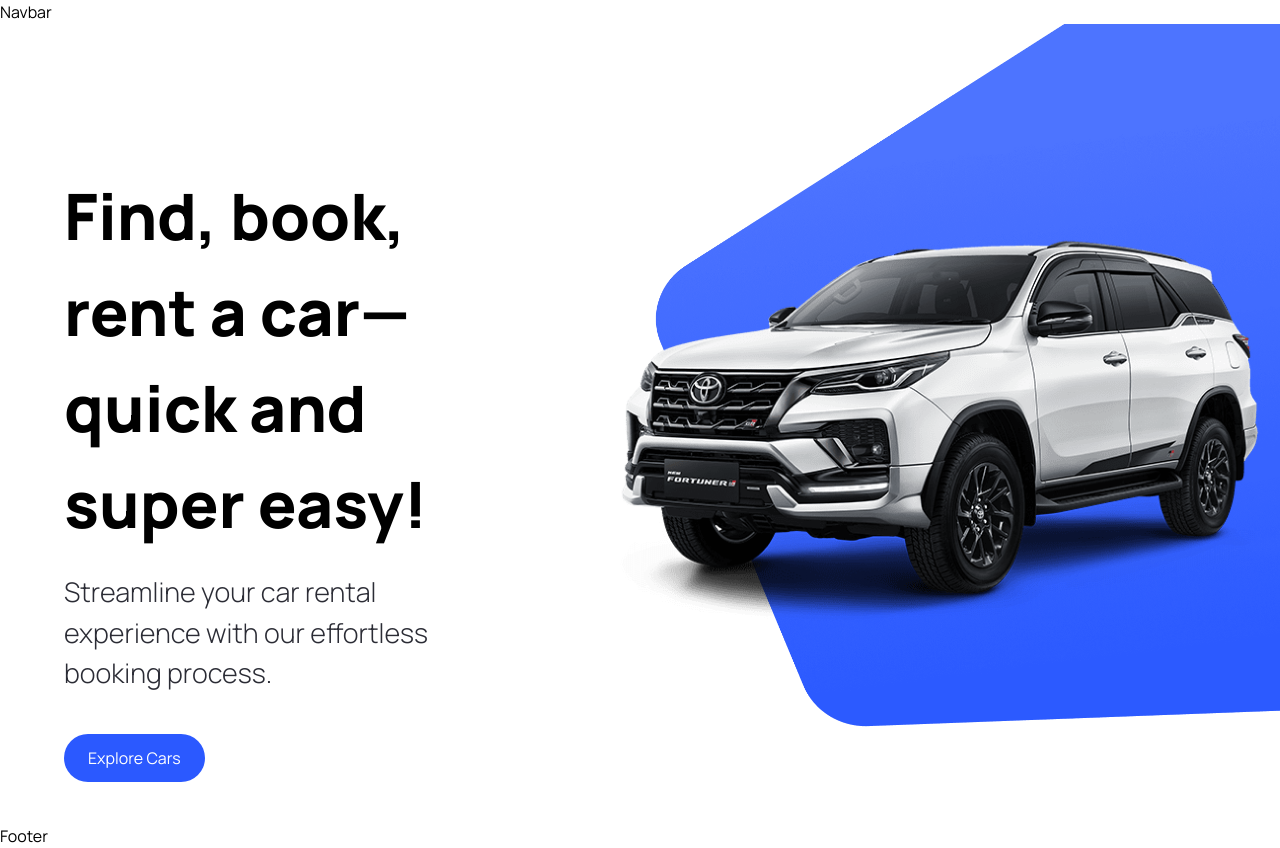
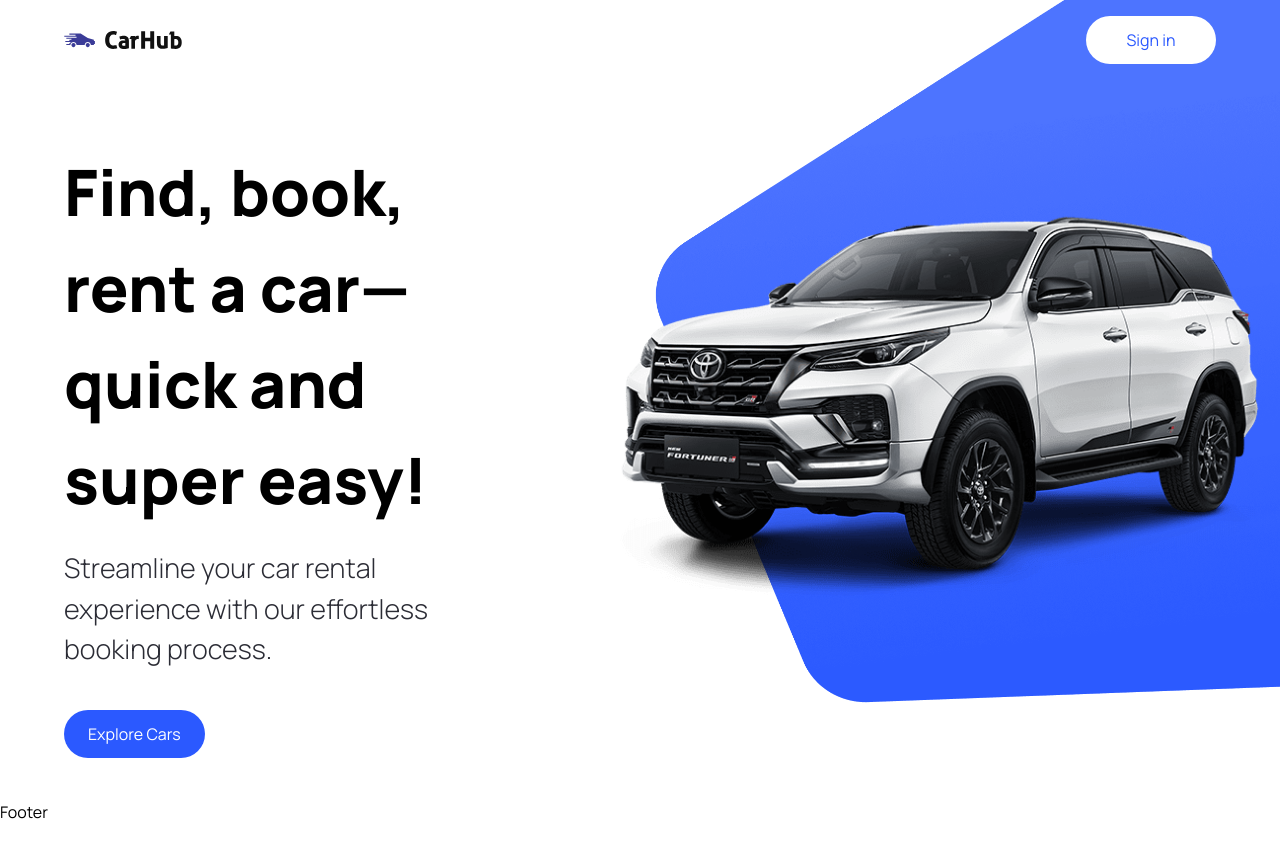
Before and after one commit to AndriiZakharenko/car-hub, a Next.js app: page / in a window 1280 px wide. After the commit the page ends 824 px from the top, so only its background shows below. Built offline with nearby package versions, Linux system fonts and the light colour scheme.

Commit message:
feat: navbar

```diff
--- a/components/CustomButton.tsx
+++ b/components/CustomButton.tsx
@@ -21,7 +21,8 @@
   title,
   rightIcon,
   handleClick,
-}: CustomButtonProps) => (
+}: CustomButtonProps) => {
+  return (
     <button
       disabled={isDisabled}
       type={btnType || "button"}
@@ -41,5 +42,6 @@
       )}
     </button>
   );
+};
 
 export default CustomButton;
--- a/sections/Hero.tsx
+++ b/sections/Hero.tsx
@@ -32,7 +32,13 @@
       </div>
       <div className="hero__image-container">
         <div className="hero__image">
-          <Image src="/hero.png" alt="hero" fill className="object-contain" />
+          <Image
+            src="/hero.png"
+            alt="hero"
+            fill
+            className="object-contain"
+            priority
+          />
         </div>
 
         <div className="hero__image-overlay" />
--- a/sections/Navbar.tsx
+++ b/sections/Navbar.tsx
@@ -1,7 +1,29 @@
-const Navbar = () => {
-    return (
-        <nav>Navbar</nav>
-    )
-}
+import CustomButton from "@/components/CustomButton";
+import Image from "next/image";
+import Link from "next/link";
 
-export default Navbar
+const NavBar = () => {
+  return (
+    <header className="w-full  absolute z-10">
+      <nav className="max-w-[1440px] mx-auto flex justify-between items-center sm:px-16 px-6 py-4 bg-transparent">
+        <Link href="/" className="flex justify-center items-center">
+          <Image
+            src="/logo.svg"
+            alt="logo"
+            width={118}
+            height={18}
+            className="object-contain"
+          />
+        </Link>
+
+        <CustomButton
+          title="Sign in"
+          btnType="button"
+          containerStyles="text-primary-blue rounded-full bg-white min-w-[130px]"
+        />
+      </nav>
+    </header>
+  );
+};
+
+export default NavBar;
```
Lines whose indentation alone changed are shown as unchanged.
